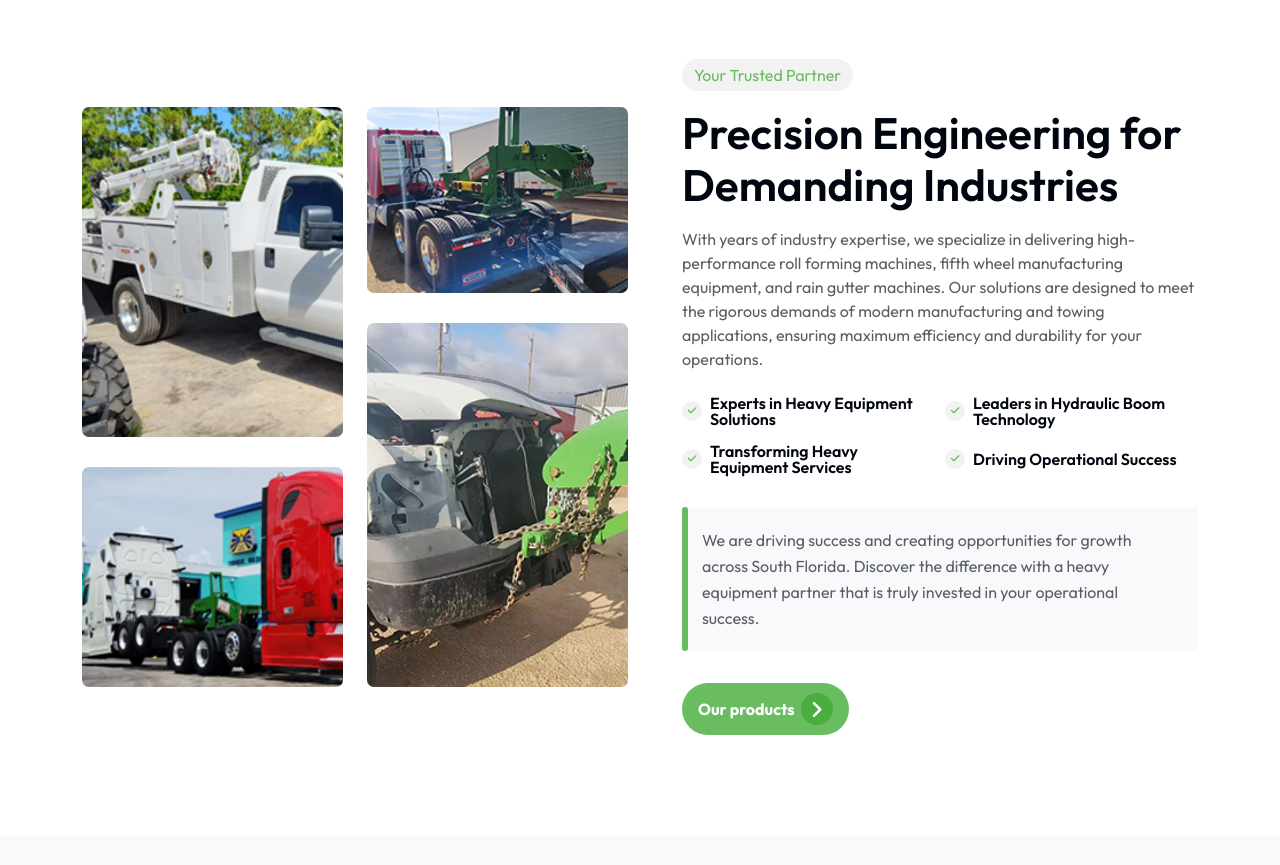
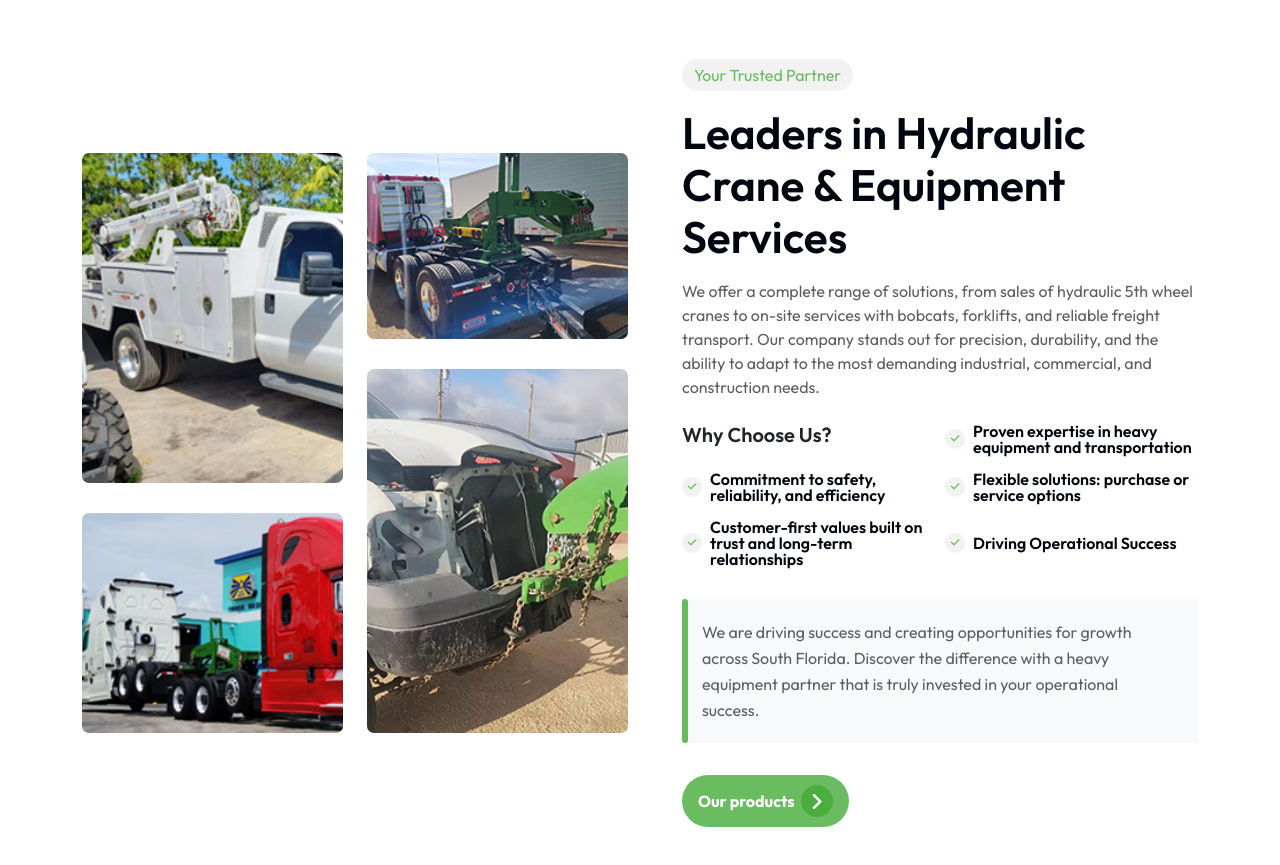
Before and after one commit to julioarhernandez/fifthwheelco, a website: page src/index.html in a window 1280 px wide. Shown: the part 825-1690 px from the top of the page. Drawn offline with nearby package versions, Linux system fonts and the light colour scheme; files that its build step writes are made by us from their sources; files whose address does not match are found by name.

Commit message:
about section

```diff
--- a/src/index.html
+++ b/src/index.html
@@ -115,17 +115,18 @@
                 <div class="ca-ab-content3">
                    <div class="ca-about-content-3 ca-sec-content-3 mb-4">
                       <h5 class="ca-section-subtitle subtitle-bg-6 p-relative theme-color-3 br-50">Your Trusted Partner</h5>
-                      <h2 class="ca-section-title theme-black-3 fnw-600 pt-16">Precision Engineering for Demanding Industries</h2>
-                      <p class="pt-16">With years of industry expertise, we specialize in delivering high-performance roll forming machines, fifth wheel manufacturing equipment, and rain gutter machines. Our solutions are designed to meet the rigorous demands of modern manufacturing and towing applications, ensuring maximum efficiency and durability for your operations.</p>
+                      <h2 class="ca-section-title theme-black-3 fnw-600 pt-16">Leaders in Hydraulic Crane & Equipment Services</h2>
+                      <p class="pt-16">We offer a complete range of solutions, from sales of hydraulic 5th wheel cranes to on-site services with bobcats, forklifts, and reliable freight transport. Our company stands out for precision, durability, and the ability to adapt to the most demanding industrial, commercial, and construction needs.</p>
                    </div>
                    <div class="ca-ab-item-check" style="column-gap: 10px;" >
+                      <h4 class="mb-3" style="font-size: 20px; font-weight: 600;">Why Choose Us?</h4>
                       <!-- single-item -->
                       <div class="ca-ab-sngle-item">
                          <div class="ca-ab-sngle-item-ic">
                             <span><i class="fa-solid fa-check"></i></span>
                          </div>
                          <div class="ca-ab-sngle-item-content">
-                            <h4 class="ca-item-ch-title">Experts in Heavy Equipment Solutions</h4>
+                            <h4 class="ca-item-ch-title">Proven expertise in heavy equipment and transportation</h4>
                          </div>
                       </div>
                       <!-- single-item -->
@@ -134,7 +135,7 @@
                             <span><i class="fa-solid fa-check"></i></span>
                          </div>
                          <div class="ca-ab-sngle-item-content">
-                            <h4 class="ca-item-ch-title">Leaders in Hydraulic Boom Technology</h4>
+                            <h4 class="ca-item-ch-title">Commitment to safety, reliability, and efficiency</h4>
                          </div>
                       </div>
                       <!-- single-item -->
@@ -143,7 +144,16 @@
                             <span><i class="fa-solid fa-check"></i></span>
                          </div>
                          <div class="ca-ab-sngle-item-content">
-                            <h4 class="ca-item-ch-title">Transforming Heavy Equipment Services</h4>
+                            <h4 class="ca-item-ch-title">Flexible solutions: purchase or service options</h4>
+                         </div>
+                      </div>
+                      <!-- single-item -->
+                      <div class="ca-ab-sngle-item">
+                         <div class="ca-ab-sngle-item-ic">
+                            <span><i class="fa-solid fa-check"></i></span>
+                         </div>
+                         <div class="ca-ab-sngle-item-content">
+                            <h4 class="ca-item-ch-title">Customer-first values built on trust and long-term relationships</h4>
                          </div>
                       </div>
                       <!-- single-item -->
```
